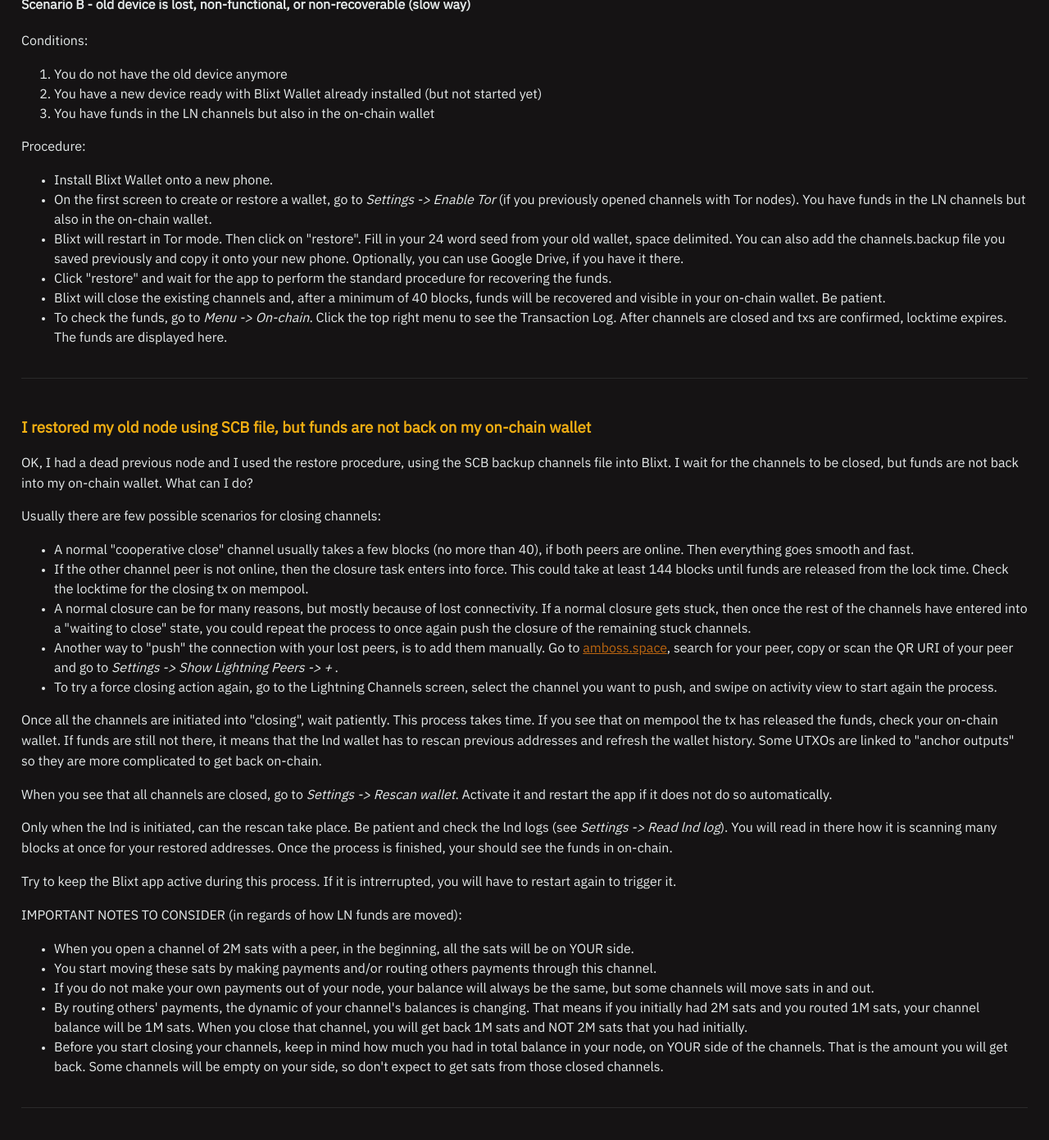
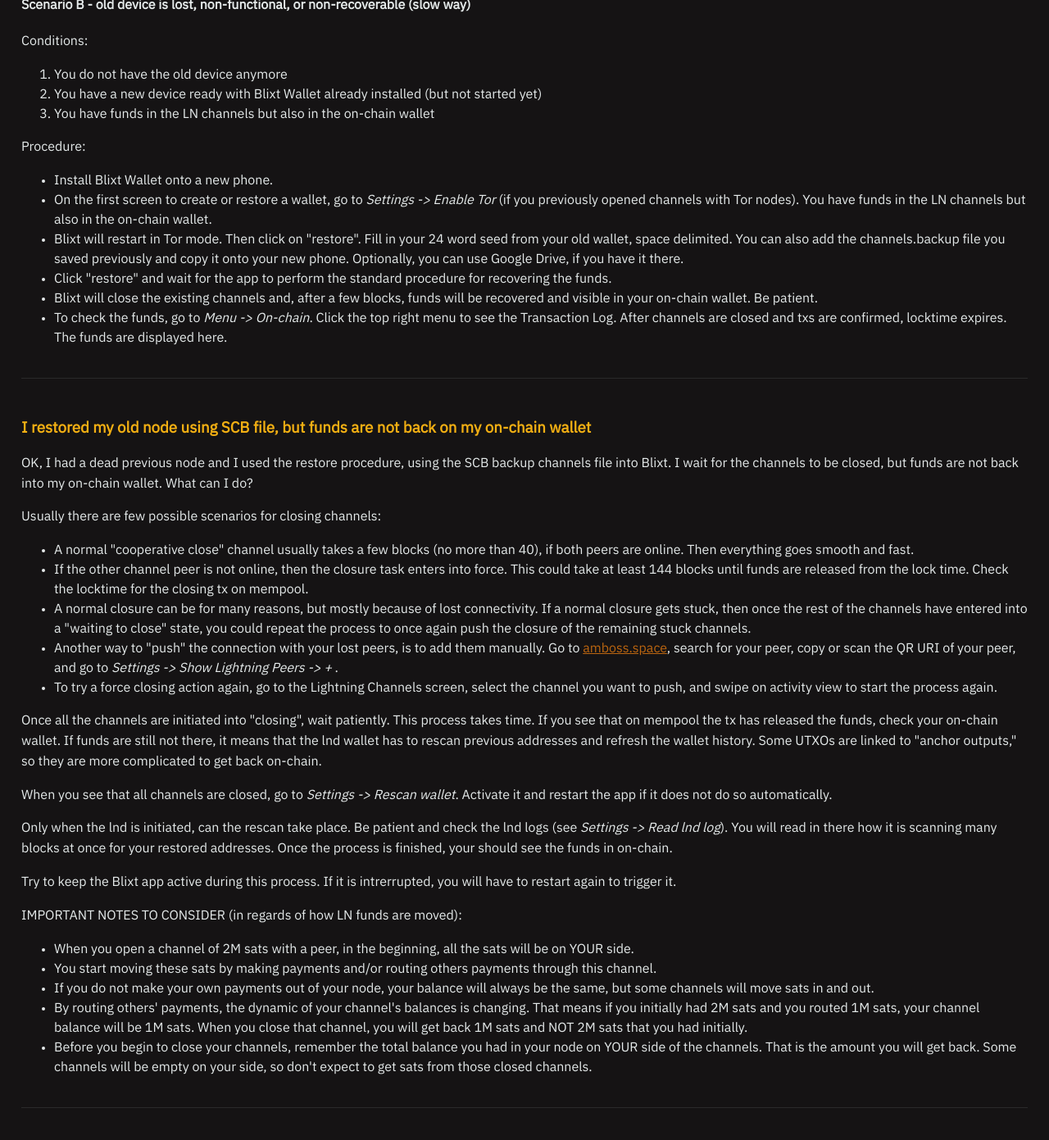
Before and after one commit to BlixtWallet/blixtwallet.github.io, a Jekyll site: the page built from faq.html, in a window 1280 px wide and 1400 px high, scrolled down 5839 px. Shown: the top 1391 px of the window at 82% size. Built offline with Jekyll 4.4.1, drawn with Linux system fonts in a browser that asks for light colours.

Commit message:
faq: fixed grammar errors and updated migrate wallet question

```diff
--- a/faq.html
+++ b/faq.html
@@ -491,7 +491,7 @@
         Click "restore" and wait for the app to perform the standard procedure for recovering the funds.
       </li>
       <li>
-        Blixt will close the existing channels and, after a minimum of 40 blocks, funds will be recovered and visible in
+        Blixt will close the existing channels and, after a few blocks, funds will be recovered and visible in
         your on-chain wallet. Be patient.
       </li>
       <li>
@@ -525,18 +525,17 @@
       <li>
         Another way to "push" the connection with your lost peers, is to add them manually.
         Go to <a href="https://amboss.space" target="_blank" rel="noopener noreferrer">amboss.space</a>, search for your
-        peer, copy or scan the QR URI of your peer and go to <i>Settings -> Show Lightning Peers -> +</i> .
+        peer, copy or scan the QR URI of your peer, and go to <i>Settings -> Show Lightning Peers -> +</i> .
       </li>
       <li>
         To try a force closing action again, go to the Lightning Channels screen, select the channel you want to push,
-        and swipe on activity view to start again the process.
+        and swipe on activity view to start the process again.
       </li>
     </ul>
     <p>Once all the channels are initiated into "closing", wait patiently. This process takes time.
       If you see that on mempool the tx has released the funds, check your on-chain wallet. If funds are still
       not there, it means that the lnd wallet has to rescan previous addresses and refresh the wallet history. Some
-      UTXOs
-      are linked to "anchor outputs" so they are more complicated to get back on-chain.</p>
+      UTXOs are linked to "anchor outputs," so they are more complicated to get back on-chain.</p>
     <p>When you see that all channels are closed, go to <i>Settings -> Rescan wallet</i>. Activate it and restart the
       app if it does not do so automatically.</p>
     <p>Only when the lnd is initiated, can the rescan take place. Be patient and check the lnd logs (see <i>Settings ->
@@ -553,9 +552,9 @@
       <li>By routing others' payments, the dynamic of your channel's balances is changing. That means if you initially
         had 2M sats and you routed 1M sats, your channel balance will be 1M sats. When you close that channel, you will
         get back 1M sats and NOT 2M sats that you had initially.</li>
-      <li>Before you start closing your channels, keep in mind how much you had in total balance in your node, on YOUR
-        side of the channels. That is the amount you will get back. Some channels will be empty on your side, so
-        don't expect to get sats from those closed channels.</li>
+      <li>Before you begin to close your channels, remember the total balance you had in your node on YOUR side of the
+        channels. That is the amount you will get back. Some channels will be empty on your side, so don't expect to get
+        sats from those closed channels.</li>
     </ul>
   </section>
 
```
